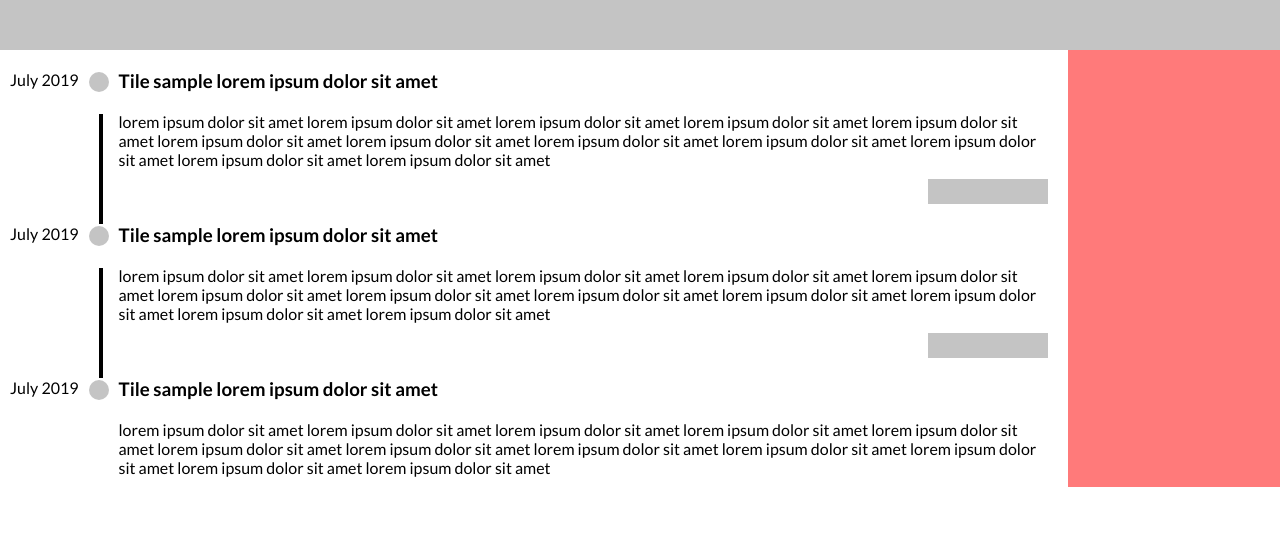
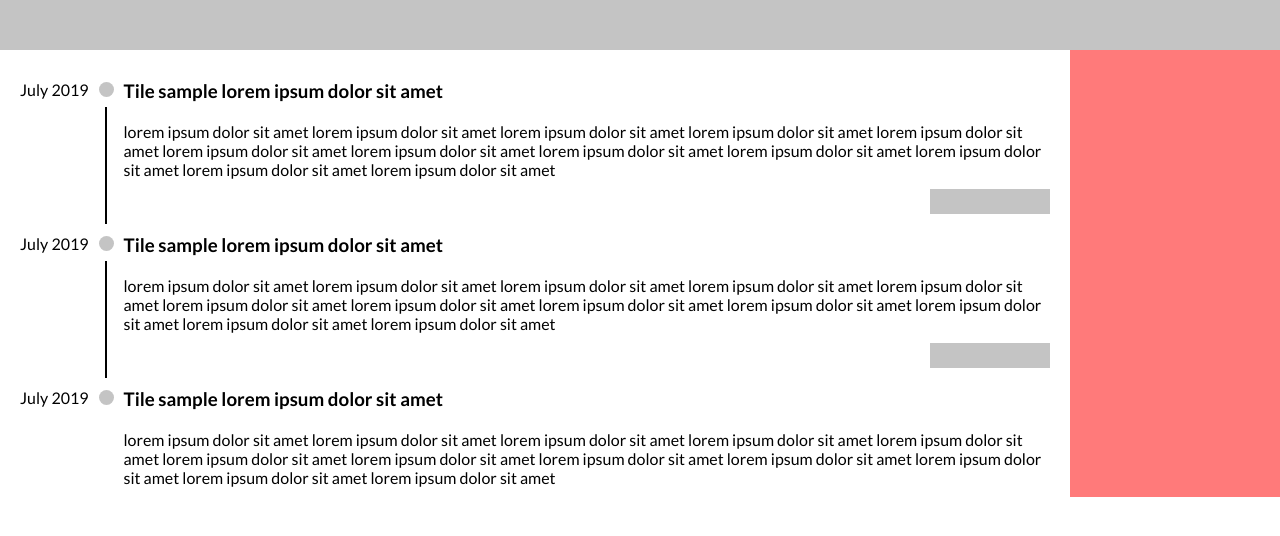
Before and after one commit to yanolsh92/cssAssignment, a website: page index.html in a window 1280 px wide. Drawn offline with Linux system fonts and the light colour scheme.

Commit message:
Clean up

```diff
--- a/index.html
+++ b/index.html
@@ -8,8 +8,8 @@
       href="https://fonts.googleapis.com/css?family=Lato:100,300,400,700,900"
       rel="stylesheet"
     />
-    <link rel="stylesheet" href="sass/main.css" />
-    <!-- <link rel="stylesheet" href="css/style.css" /> -->
+    <!-- <link rel="stylesheet" href="sass/main.css" /> -->
+    <link rel="stylesheet" href="css/style.css" />
 
     <title>Some Title</title>
   </head>
@@ -19,17 +19,21 @@
       <header class="header"></header>
       <main class="content">
         <div class="left">
-          <div class="details">
-            <!-- <div class="row"> -->
-
-            <div class="date">
+          <div class="column">
+            <div class="column__date">
               <div>July 2019</div>
             </div>
-            <div class="circle">&nbsp;</div>
 
-            <div class="card">
-              <h3 class="heading">Tile sample lorem ipsum dolor sit amet</h3>
-              <p class="paragraph">
+            <div class="column__figure">
+              <div class="column__figure__circle"></div>
+              <div class="column__figure__divider"></div>
+            </div>
+
+            <div class="column__card">
+              <h3 class="column__card__heading">
+                Tile sample lorem ipsum dolor sit amet
+              </h3>
+              <p class="column__card__paragraph">
                 lorem ipsum dolor sit amet lorem ipsum dolor sit amet lorem
                 ipsum dolor sit amet lorem ipsum dolor sit amet lorem ipsum
                 dolor sit amet lorem ipsum dolor sit amet lorem ipsum dolor sit
@@ -37,20 +41,25 @@
                 ipsum dolor sit amet lorem ipsum dolor sit amet lorem ipsum
                 dolor sit amet
               </p>
-              <div class="box">&nbsp;</div>
+              <div class="column__card__box"></div>
             </div>
           </div>
-          <div class="details">
-            <!-- <div class="row"> -->
 
-            <div class="date">
+          <div class="column">
+            <div class="column__date">
               <div>July 2019</div>
             </div>
-            <div class="circle">&nbsp;</div>
 
-            <div class="card">
-              <h3 class="heading">Tile sample lorem ipsum dolor sit amet</h3>
-              <p class="paragraph">
+            <div class="column__figure">
+              <div class="column__figure__circle"></div>
+              <div class="column__figure__divider"></div>
+            </div>
+
+            <div class="column__card">
+              <h3 class="column__card__heading">
+                Tile sample lorem ipsum dolor sit amet
+              </h3>
+              <p class="column__card__paragraph">
                 lorem ipsum dolor sit amet lorem ipsum dolor sit amet lorem
                 ipsum dolor sit amet lorem ipsum dolor sit amet lorem ipsum
                 dolor sit amet lorem ipsum dolor sit amet lorem ipsum dolor sit
@@ -58,20 +67,24 @@
                 ipsum dolor sit amet lorem ipsum dolor sit amet lorem ipsum
                 dolor sit amet
               </p>
-              <div class="box">&nbsp;</div>
+              <div class="column__card__box"></div>
             </div>
           </div>
-          <div class="details">
-            <!-- <div class="row"> -->
 
-            <div class="date">
+          <div class="column">
+            <div class="column__date">
               <div>July 2019</div>
             </div>
-            <div class="circle">&nbsp;</div>
 
-            <div class="card">
-              <h3 class="heading">Tile sample lorem ipsum dolor sit amet</h3>
-              <p class="paragraph">
+            <div class="column__figure">
+              <div class="column__figure__circle"></div>
+            </div>
+
+            <div class="column__card">
+              <h3 class="column__card__heading">
+                Tile sample lorem ipsum dolor sit amet
+              </h3>
+              <p class="column__card__paragraph">
                 lorem ipsum dolor sit amet lorem ipsum dolor sit amet lorem
                 ipsum dolor sit amet lorem ipsum dolor sit amet lorem ipsum
                 dolor sit amet lorem ipsum dolor sit amet lorem ipsum dolor sit
@@ -81,65 +94,8 @@
               </p>
             </div>
           </div>
-          <!-- </div> -->
-          <!-- <div class="details">
-            <div class="row">
-              <div class="column">
-                <div class="combined">
-                  <span class="date">July 2019</span>
-                  <div class="circle">&nbsp;</div>
-                  <h3 class="heading">
-                    Tile sample lorem ipsum dolor sit amet
-                  </h3>
-                </div>
-              </div>
-            </div>
+        </div>
 
-            <div class="row">
-              <div class="column">
-                <p class="paragraph">
-                  lorem ipsum dolor sit amet lorem ipsum dolor sit amet lorem
-                  ipsum dolor sit amet lorem ipsum dolor sit amet lorem ipsum
-                  dolor sit amet lorem ipsum dolor sit amet lorem ipsum dolor
-                  sit amet lorem ipsum dolor sit amet lorem ipsum dolor sit amet
-                  lorem ipsum dolor sit amet lorem ipsum dolor sit amet lorem
-                  ipsum dolor sit amet
-                </p>
-              </div>
-            </div>
-            <div class="row">
-              <div class="column">
-                <div class="box">&nbsp;</div>
-              </div>
-            </div>
-          </div>
-          <div class="details">
-            <div class="row">
-              <div class="column">
-                <div class="combined">
-                  <span class="date">July 2019</span>
-                  <div class="circle">&nbsp;</div>
-                  <h3 class="heading">
-                    Tile sample lorem ipsum dolor sit amet
-                  </h3>
-                </div>
-              </div>
-            </div>
-
-            <div class="row">
-              <div class="column">
-                <p class="paragraph">
-                  lorem ipsum dolor sit amet lorem ipsum dolor sit amet lorem
-                  ipsum dolor sit amet lorem ipsum dolor sit amet lorem ipsum
-                  dolor sit amet lorem ipsum dolor sit amet lorem ipsum dolor
-                  sit amet lorem ipsum dolor sit amet lorem ipsum dolor sit amet
-                  lorem ipsum dolor sit amet lorem ipsum dolor sit amet lorem
-                  ipsum dolor sit amet
-                </p>
-              </div>
-            </div>
-          </div> -->
-        </div>
         <div class="right"></div>
       </main>
     </div>
--- a/package.json
+++ b/package.json
@@ -8,14 +8,12 @@
     "devserver": "live-server",
     "start": "npm-run-all --parallel devserver watch:sass",
     "compile:sass": "node-sass sass/main.scss css/style.comp.css",
-    "prefix:css": "postcss --use autoprefixer -b 'last 10 versions' css/style.comp.css -o css/style.prefix.css",
-    "compress:css": "node-sass css/style.prefix.css css/style.css --output-style compressed",
-    "build:css": "npm-run-all compile:sass prefix:css compress:css"
+    "compress:css": "node-sass css/style.comp.css css/style.css --output-style compressed",
+    "build:css": "npm-run-all compile:sass compress:css"
   },
   "author": "",
   "license": "ISC",
   "devDependencies": {
-    "autoprefixer": "^9.8.6",
     "concat": "^1.0.3",
     "node-sass": "^4.14.1",
     "npm-run-all": "^4.1.5",
--- a/sass/_base.scss
+++ b/sass/_base.scss
@@ -1,9 +1,3 @@
-$bp-largest: 75em; // 1200px
-$bp-large: 68.75em; // 1100px
-$bp-medium: 56.25em; // 900px
-$bp-small: 37.5em; // 600px
-$bp-smallest: 31.25em; // 500px
-
 *,
 *::after,
 *::before {
@@ -22,6 +16,5 @@ html {
 }
 
 body {
-  // padding: 3rem;
   min-height: 100vh;
 }
--- a/sass/_layout.scss
+++ b/sass/_layout.scss
@@ -17,13 +17,15 @@
   display: flex;
 
   .left {
-    margin-top: 1rem;
+    margin-top: 2rem;
     margin-right: 1rem;
+    margin-left: 1rem;
     flex-direction: row;
     flex-wrap: wrap;
     flex: 1 0 0;
     display: flex;
   }
+
   .right {
     background-color: $red-color;
     content: '';
@@ -31,72 +33,67 @@
   }
 }
 
-.details {
+.column {
   display: flex;
   margin-top: 1rem;
   margin-left: 1rem;
   flex: 1 1 auto;
   width: 100%;
 
-  .date {
-    flex: 1 0 auto;
+  &__date {
+    flex: 0 0 auto;
   }
 
-  .circle {
-    flex: 1 0 auto;
+  &__figure {
+    flex-direction: column;
+    display: flex;
+
+    &__circle {
+      flex: 0 0 auto;
+
       background-color: $grey-color;
-    height: 2rem;
-    width: 2rem;
+      height: 1.5rem;
+      width: 1.5rem;
       border-radius: 50%;
       margin-top: 0.2rem;
       margin-left: 1rem;
       margin-right: 1rem;
-    position: relative;
     }
 
-  .circle:first-child {
-    margin-top: 0;
+    &__divider {
+      height: 100%;
+      width: 2px;
+      background: black;
+      left: 50%;
+      align-self: center;
+      margin-top: 1rem;
+      margin-bottom: -1rem;
+    }
   }
 
-  .circle::before {
-    border: 2px solid black;
-    display: block;
-    left: 50%;
-    position: absolute;
-    content: '';
-
-    height: 11rem;
-    top: -11.2rem;
-  }
-
-  .card {
+  &__card {
     display: flex;
     flex-flow: column;
     margin-right: 1rem;
 
-    .paragraph {
+    &__paragraph {
       margin-top: 2rem;
       margin-bottom: 1rem;
     }
 
-    .box {
+    &__box {
       background-color: $grey-color;
       align-self: flex-end;
       width: 12rem;
       height: 2.5rem;
-      flex: 1 0 auto;
     }
   }
 
-  .card.details:not(:last-of-type) {
+  &__card:not(:last-of-type) {
     margin-bottom: 1rem;
   }
 }
 
-.details:not(:last-of-type) {
+.column:not(:last-of-type) {
   margin-bottom: 1rem;
 }
-
-.details:first-child .circle::before {
-  display: none;
-}
--- a/sass/_typography.scss
+++ b/sass/_typography.scss
@@ -3,6 +3,6 @@ body {
   font-weight: 400;
 }
 
-.details {
+.column {
   font-size: $default-font-size;
 }
--- a/sass/_variables.scss
+++ b/sass/_variables.scss
@@ -1,3 +1,10 @@
+$bp-largest: 75em; // 1200px
+$bp-large: 68.75em; // 1100px
+$bp-medium: 56.25em; // 900px
+$bp-small: 37.5em; // 600px
+$bp-smallest: 31.25em; // 500px
+
 $default-font-size: 1.6rem;
 $grey-color: #c4c4c4;
 $red-color: #ff7a7a;
+$black-color: black;
```
Also changed, not shown: css/style.css, sass/main.css (deleted), 1 other file. Lines whose indentation alone changed are shown as unchanged.
